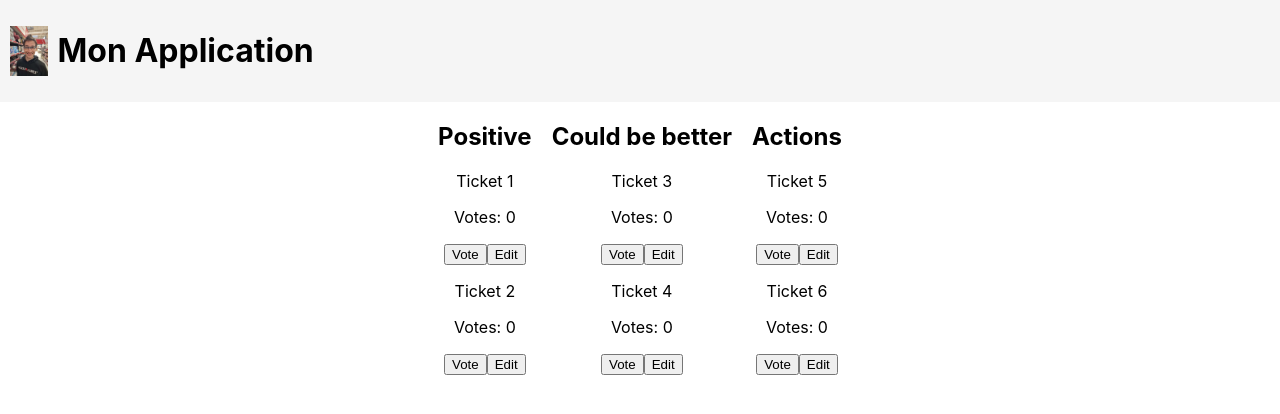
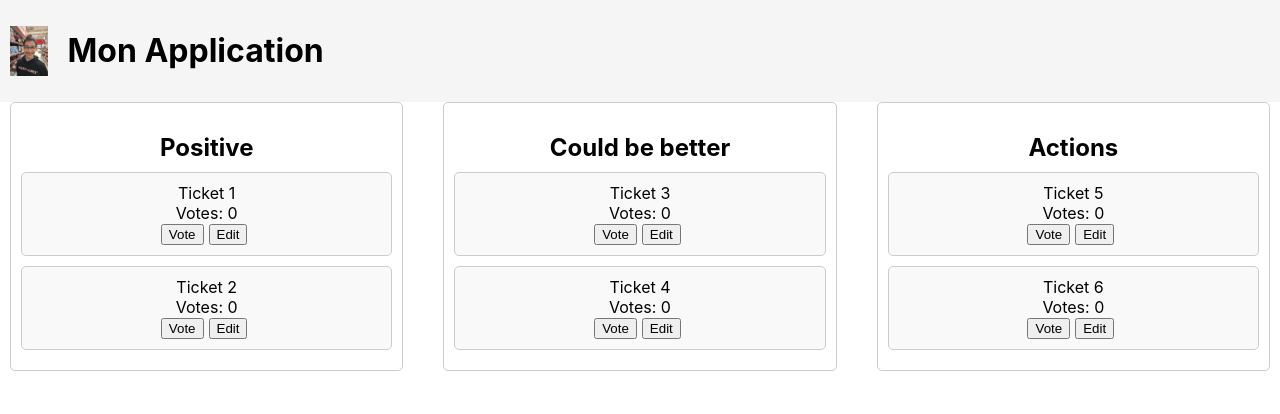
Before and after one commit to univ-smb-m1-isc-2023/kouwik-web, a React (Create React App) app: page / in a window 1280 px wide. Shown: the top 414 px of the page. Built offline with nearby package versions, Linux system fonts and the light colour scheme.

Commit message:
ajout des styles

```diff
--- /dev/null
+++ b/src/components/board/board.css
@@ -0,0 +1,15 @@
+.board {
+    display: flex;
+    gap: 20px;
+  }
+
+  .column {
+    flex: 1;
+    border: 1px solid #ccc;
+    padding: 10px;
+    border-radius: 5px;
+  }
+
+  .column h2 {
+    margin-bottom: 10px;
+  }
--- a/src/components/board/index.jsx
+++ b/src/components/board/index.jsx
@@ -2,6 +2,7 @@ import React, { useState } from 'react';
 import Column from '../column';
 import { DndProvider } from 'react-dnd';
 import { HTML5Backend } from 'react-dnd-html5-backend';
+import './board.css';
 
 
 const Board = () => {
--- /dev/null
+++ b/src/components/column/column.css
@@ -0,0 +1,10 @@
+.column {
+    flex: 1;
+    border: 1px solid #ccc;
+    padding: 10px;
+    border-radius: 5px;
+  }
+
+  .column h2 {
+    margin-bottom: 10px;
+  }
--- a/src/components/column/index.jsx
+++ b/src/components/column/index.jsx
@@ -1,6 +1,7 @@
 import React, { useState } from 'react';
 import Ticket from '../ticket';
 import { useDrop } from 'react-dnd';
+import './column.css';
 
 const Column = ({ id, title, tickets, onVote, onEdit, onMoveTicket }) => {
   const [, drop] = useDrop({
--- /dev/null
+++ b/src/components/header/header.css
@@ -0,0 +1,15 @@
+.header {
+    display: flex;
+    align-items: center;
+    padding: 10px;
+    background-color: #f5f5f5;
+  }
+
+  .logo {
+    height: 50px;
+    margin-right: 10px;
+  }
+
+  .title {
+    margin-left: 10px;
+  }
--- a/src/components/header/index.jsx
+++ b/src/components/header/index.jsx
@@ -1,11 +1,12 @@
 import React from 'react';
-import HeaderLogo from "../../ressources/pictures/tom.jpg"
+import HeaderLogo from "../../ressources/pictures/tom.jpg";
+import './header.css';
 
 function Header() {
   return (
-    <header style={{ display: 'flex', alignItems: 'center', padding: '10px', backgroundColor: '#f5f5f5' }}>
-      <img src={HeaderLogo} alt="Logo" style={{ height: '50px' }} />
-      <h1 style={{ marginLeft: '10px' }}>Mon Application</h1>
+    <header className="header">
+      <img src={HeaderLogo} alt="Logo" className="logo" />
+      <h1 className="title">Mon Application</h1>
     </header>
   );
 }
--- a/src/components/ticket/index.jsx
+++ b/src/components/ticket/index.jsx
@@ -1,5 +1,6 @@
 import React, { useState } from 'react';
 import { useDrag } from 'react-dnd';
+import './ticket.css';
 
 const Ticket = ({ id, content, votes, columnId, onVote, onEdit }) => {
   const [{ isDragging }, drag] = useDrag({
--- /dev/null
+++ b/src/components/ticket/ticket.css
@@ -0,0 +1,21 @@
+.ticket {
+    background-color: #f9f9f9;
+    border: 1px solid #ccc;
+    border-radius: 5px;
+    padding: 10px;
+    margin-bottom: 10px;
+  }
+
+  .ticket p {
+    margin: 0;
+  }
+
+  .ticket input {
+    width: 100%;
+    padding: 5px;
+    margin-bottom: 5px;
+  }
+
+  .ticket button {
+    margin-right: 5px;
+  }
```
